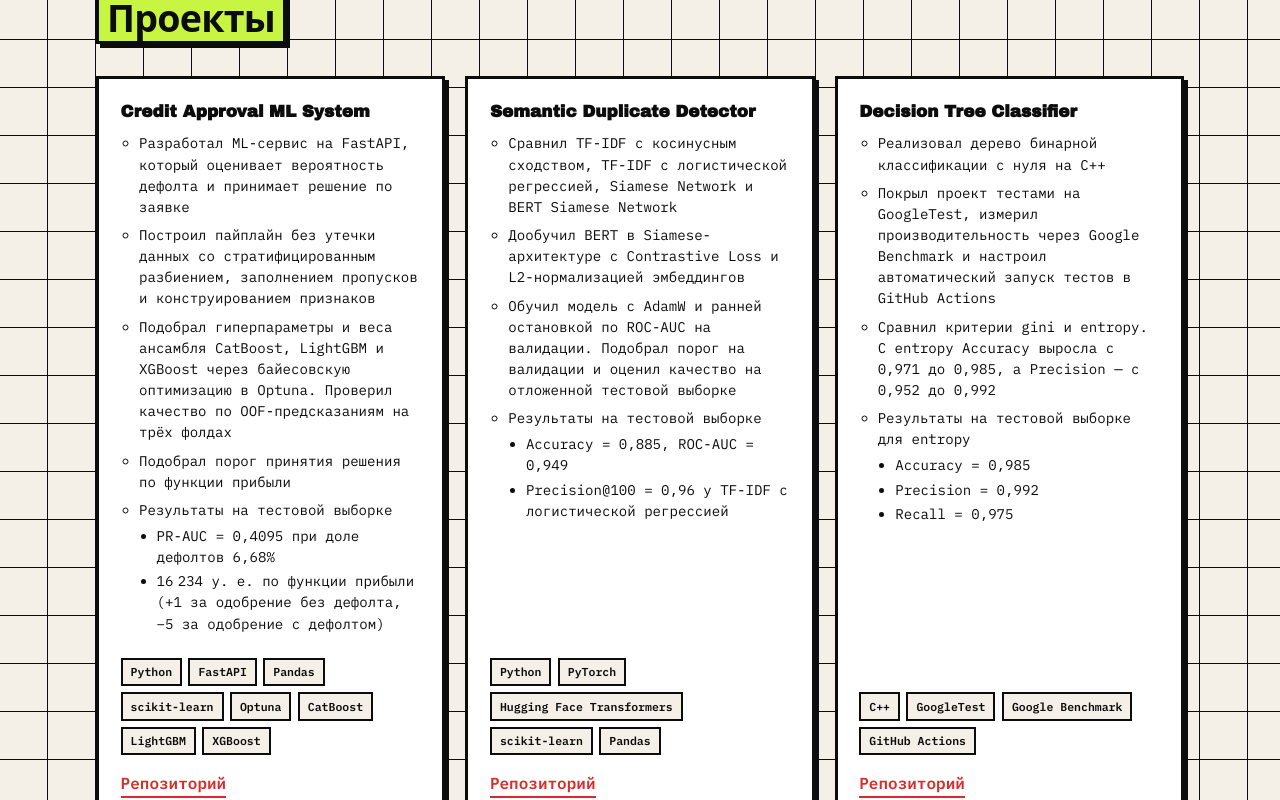
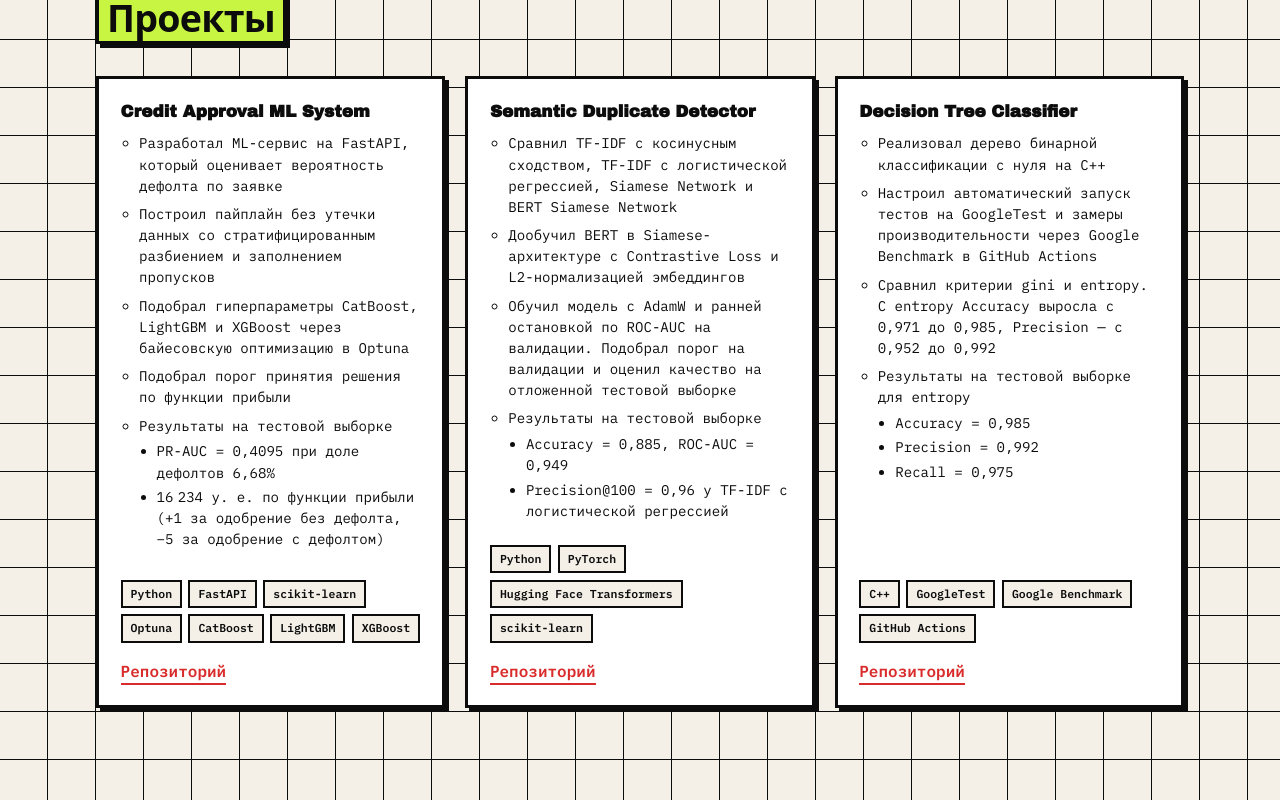
Before and after one commit to vladlenblch/portfolio, a React (Vite) app: page / in a window 1280 px wide. Shown: the part 1640-2440 px from the top of the page. Built offline with nearby package versions, Linux system fonts and the light colour scheme.

Commit message:
remove unneccessary info from projects description

```diff
--- a/src/data/content.ts
+++ b/src/data/content.ts
@@ -45,7 +45,7 @@ export const spokenLanguages = [
 export const stackGroups = [
   {
     title: 'Языки программирования',
-    items: ['Python', 'C++'],
+    items: ['Python', 'C++', 'Java'],
   },
   {
     title: 'ML/DL',
@@ -79,9 +79,9 @@ export const projects = [
   {
     title: 'Credit Approval ML System',
     bullets: [
-      'Разработал ML-сервис на FastAPI, который оценивает вероятность дефолта и принимает решение по заявке',
-      'Построил пайплайн без утечки данных со стратифицированным разбиением, заполнением пропусков и конструированием признаков',
-      'Подобрал гиперпараметры и веса ансамбля CatBoost, LightGBM и XGBoost через байесовскую оптимизацию в Optuna. Проверил качество по OOF-предсказаниям на трёх фолдах',
+      'Разработал ML-сервис на FastAPI, который оценивает вероятность дефолта по заявке',
+      'Построил пайплайн без утечки данных со стратифицированным разбиением и заполнением пропусков',
+      'Подобрал гиперпараметры CatBoost, LightGBM и XGBoost через байесовскую оптимизацию в Optuna',
       'Подобрал порог принятия решения по функции прибыли',
       {
         text: 'Результаты на тестовой выборке',
@@ -92,7 +92,7 @@ export const projects = [
       },
     ],
     url: 'https://github.com/vladlenblch/credit_approval_system',
-    tags: ['Python', 'FastAPI', 'Pandas', 'scikit-learn', 'Optuna', 'CatBoost', 'LightGBM', 'XGBoost'],
+    tags: ['Python', 'FastAPI', 'scikit-learn', 'Optuna', 'CatBoost', 'LightGBM', 'XGBoost'],
   },
   {
     title: 'Semantic Duplicate Detector',
@@ -109,14 +109,14 @@ export const projects = [
       },
     ],
     url: 'https://github.com/vladlenblch/semantic_duplicate_detector',
-    tags: ['Python', 'PyTorch', 'Hugging Face Transformers', 'scikit-learn', 'Pandas'],
+    tags: ['Python', 'PyTorch', 'Hugging Face Transformers', 'scikit-learn'],
   },
   {
     title: 'Decision Tree Classifier',
     bullets: [
       'Реализовал дерево бинарной классификации с нуля на C++',
-      'Покрыл проект тестами на GoogleTest, измерил производительность через Google Benchmark и настроил автоматический запуск тестов в GitHub Actions',
-      'Сравнил критерии gini и entropy. С entropy Accuracy выросла с 0,971 до 0,985, а Precision — с 0,952 до 0,992',
+      'Настроил автоматический запуск тестов на GoogleTest и замеры производительности через Google Benchmark в GitHub Actions',
+      'Сравнил критерии gini и entropy. С entropy Accuracy выросла с 0,971 до 0,985, Precision — с 0,952 до 0,992',
       {
         text: 'Результаты на тестовой выборке для entropy',
         sub: [
```
Also changed, not shown: 1 other file (tests, documents, lock files or other folders).
